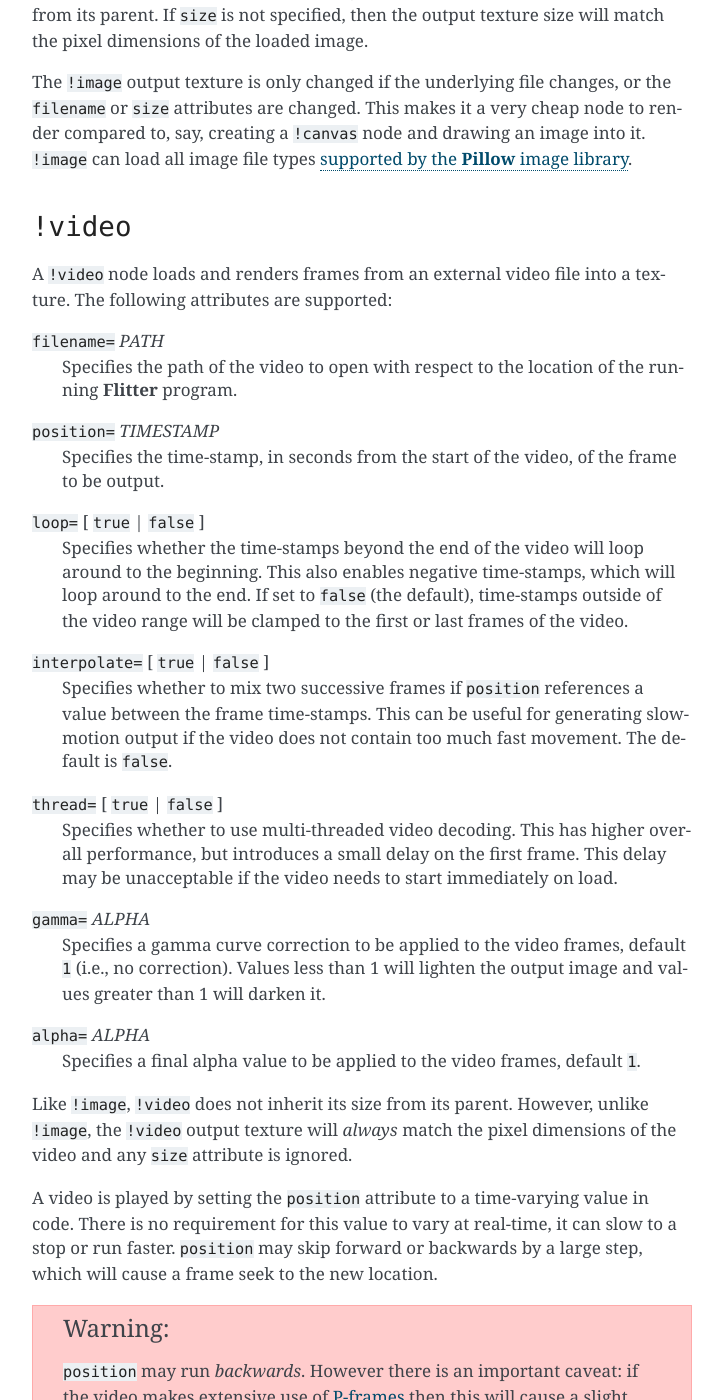
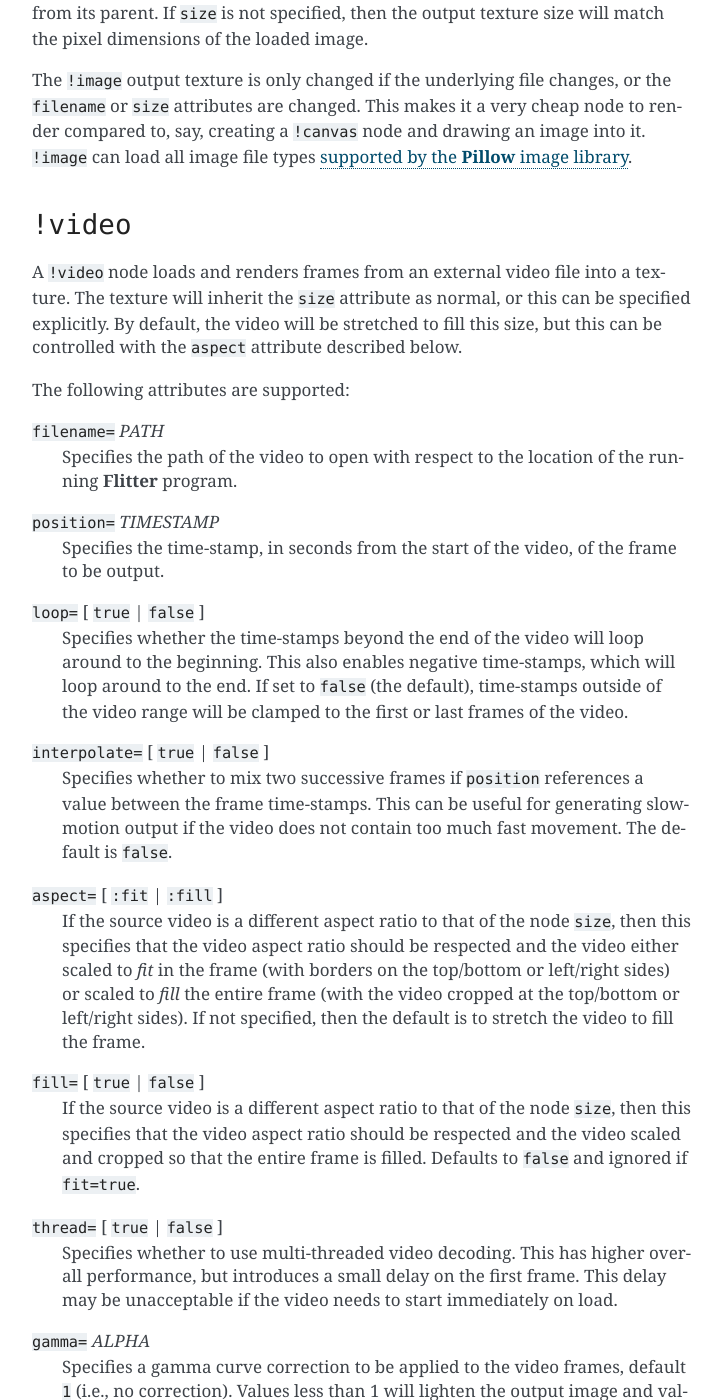
Before and after one commit to jonathanhogg/flitter, a Sphinx documentation site: the page built from docs/windows.md, in a window 1280 px wide and 1400 px high, scrolled down 8727 px. Shown: the whole window, without its empty margins (388-1111 px from the left). Built offline with Sphinx 7.4.7, drawn with Linux system fonts in a browser that asks for light colours; some of the changed text lies outside the part shown.

Commit message:
Change how `!video` scales to the texture size

````diff
--- a/docs/windows.md
+++ b/docs/windows.md
@@ -391,7 +391,11 @@ image library](https://pillow.readthedocs.io/en/stable/handbook/image-file-forma
 ## `!video`
 
 A `!video` node loads and renders frames from an external video file into a
-texture. The following attributes are supported:
+texture. The texture will inherit the `size` attribute as normal, or this can
+be specified explicitly. By default, the video will be stretched to fill this
+size, but this can be controlled with the `aspect` attribute described below.
+
+The following attributes are supported:
 
 `filename=` *PATH*
 : Specifies the path of the video to open with respect to the location of the
@@ -413,6 +417,20 @@ value between the frame time-stamps. This can be useful for generating
 slow-motion output if the video does not contain too much fast movement. The
 default is `false`.
 
+`aspect=` [ `:fit` | `:fill` ]
+: If the source video is a different aspect ratio to that of the node `size`,
+then this specifies that the video aspect ratio should be respected and the
+video either scaled to *fit* in the frame (with borders on the top/bottom or
+left/right sides) or scaled to *fill* the entire frame (with the video cropped
+at the top/bottom or left/right sides). If not specified, then the default is
+to stretch the video to fill the frame.
+
+`fill=` [ `true` | `false` ]
+: If the source video is a different aspect ratio to that of the node `size`,
+then this specifies that the video aspect ratio should be respected and the
+video scaled and cropped so that the entire frame is filled. Defaults to
+`false` and ignored if `fit=true`.
+
 `thread=` [ `true` | `false` ]
 : Specifies whether to use multi-threaded video decoding. This has higher
 overall performance, but introduces a small delay on the first frame. This delay
@@ -426,14 +444,11 @@ values greater than 1 will darken it.
 `alpha=` *ALPHA*
 : Specifies a final alpha value to be applied to the video frames, default `1`.
 
-Like `!image`, `!video` does not inherit its size from its parent. However,
-unlike `!image`, the `!video` output texture will *always* match the pixel
-dimensions of the video and any `size` attribute is ignored.
-
 A video is played by setting the `position` attribute to a time-varying value
-in code. There is no requirement for this value to vary at real-time, it can
-slow to a stop or run faster. `position` may skip forward or backwards by a
-large step, which will cause a frame seek to the new location.
+in code such as the `time` global name. There is no requirement for this value
+to vary at real-time, it can slow to a stop or run faster. `position` may skip
+forward or backwards by a large step, which will cause a frame seek to the new
+location.
 
 :::{warning}
 `position` may run *backwards*. However there is an important caveat: if the
@@ -502,13 +517,28 @@ i.e., once an image has been written to a particular file, the `!record` node
 will do nothing. However, the `filename` attribute can be changed to record a
 new image. In this way, a constantly changing filename can be used to write
 individual animation frames as images. For example, this program will write a
-new JPEG snapshot into the `output` folder every beat:
+new JPEG snapshot into the `output` folder on every frame:
 
 ```flitter
 !window …
-    !record filename='output/frame';beat//1;'.jpg' quality=90
+    !record filename='output/frame';frame;'.jpg' quality=90
         …
 ```
+
+:::{note}
+If the **Flitter** engine is running in realtime mode, `!record` can will
+attempt to record a "live" video. The frame rate of the output video will be
+variable and will depend on how fast the encoder can run.
+
+The video encoding runs on a background thread with a 1-second frame buffer.
+With a fast hardware accelerated encoder (such as `:hevc_videotoolbox` on a
+Mac), this can be used to record a decent video of a live performance. However,
+if the encoder is unable to keep up with the running frame rate of the engine,
+then live frames will be dropped and the output video will contain stutters.
+
+To record clean videos with a fixed frame rate, the engine should be run in
+non-realtime mode with the `--lockstep` command-line option.
+:::
 
 ## `!reference`
 
````
Also changed, not shown: other parts of docs/windows.md (+4 -4 lines), 3 other files.
